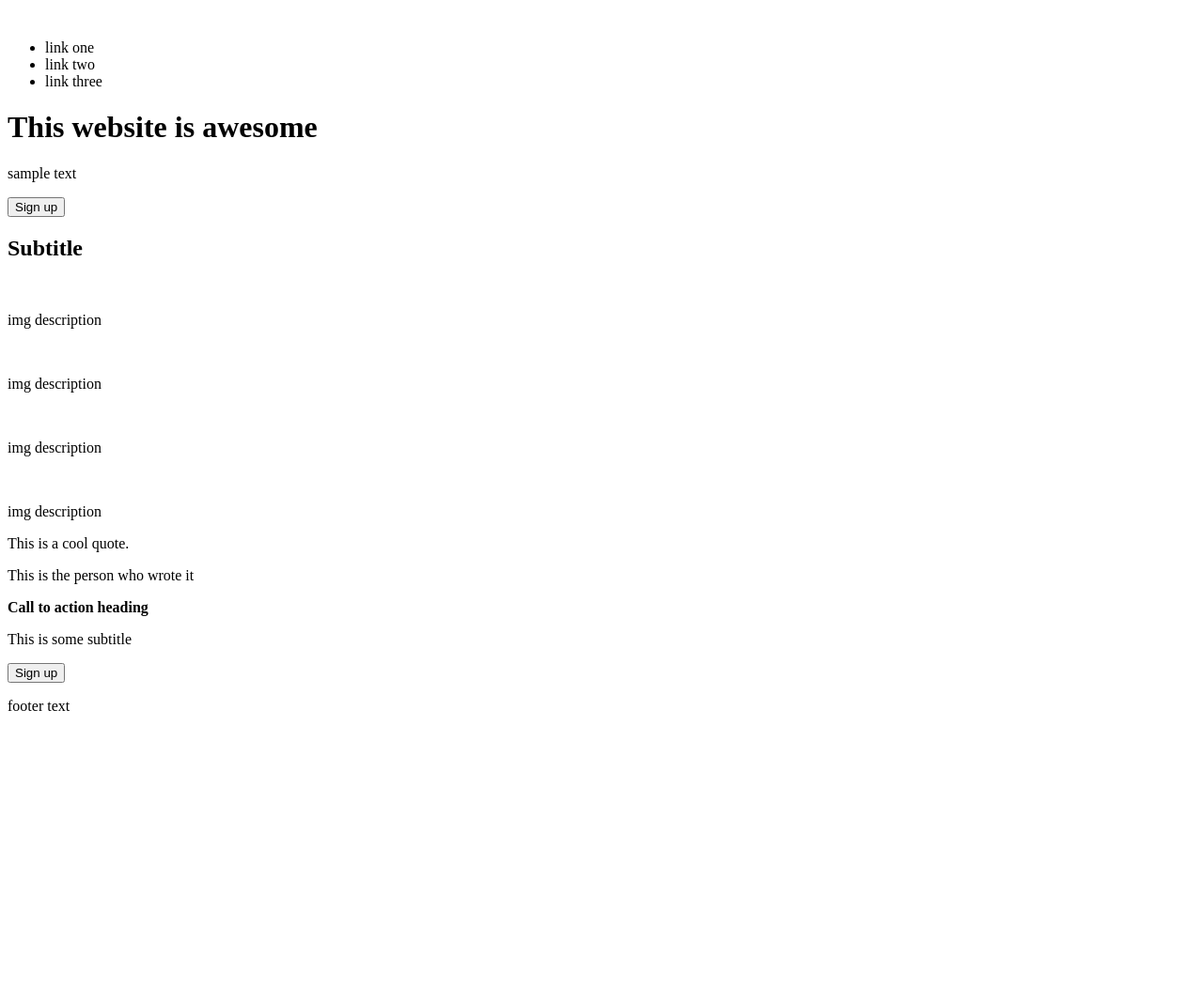
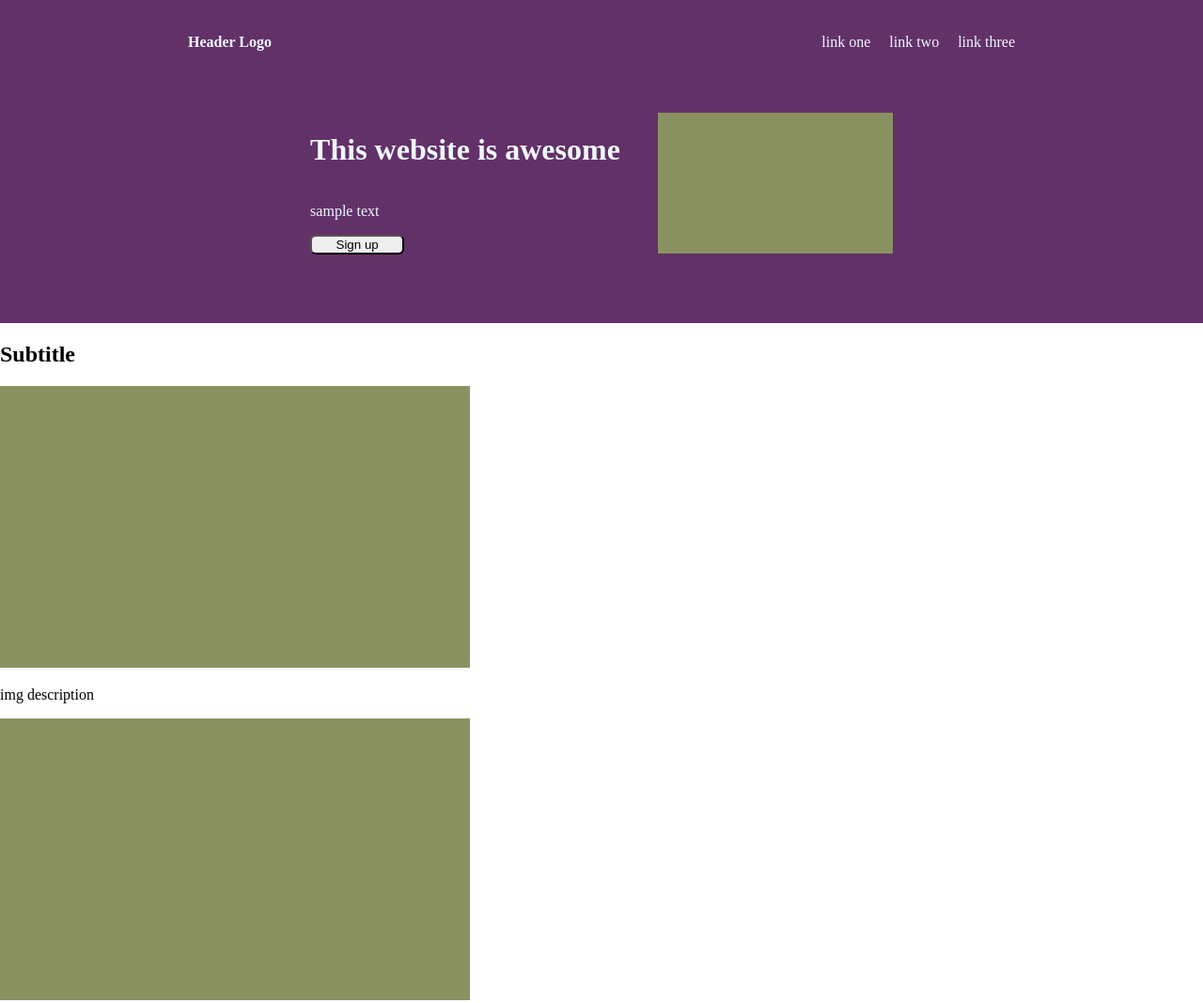
Before and after one commit to hypnic-jerk/odin-landing-page, a plain HTML site: page index.html in a window 1280 px wide. Shown: the top 1068 px of the page at 94% size. Before the commit the page ends 800 px from the top, so only its background shows below. Drawn offline with Linux system fonts and the light colour scheme.

Commit message:
add sample image and css layout for page header

```diff
--- a/index.html
+++ b/index.html
@@ -9,7 +9,7 @@
 <body>
   <div class="block-top">
     <div class="header">
-      <img>
+      <p><strong>Header Logo</strong></p>
       <ul>
         <li>
           <a>link one</a>
@@ -24,11 +24,12 @@
     </div>
 
     <div class="intro">
-      <div>
+      <div class="intro-text">
         <h1>This website is awesome</h1>
         <p>sample text</p>
         <button>Sign up</button>
       </div>
+      <div><img src="./sample-img/horizontal.png" width="250px"></div>
     </div>
   </div>
 
@@ -36,19 +37,19 @@
     <h2>Subtitle</h2>
     <div class="gallery">
       <div class="item">
-        <img>
+        <img src="./sample-img/horizontal.png">
         <p>img description</p>
       </div>
       <div class="item">
-        <img>
+        <img src="./sample-img/horizontal.png">
         <p>img description</p>
       </div>
       <div class="item">
-        <img>
+        <img src="./sample-img/horizontal.png">
         <p>img description</p>
       </div>
       <div class="item">
-        <img>
+        <img src="./sample-img/horizontal.png">
         <p>img description</p>
       </div>
     </div>
--- a/style.css
+++ b/style.css
@@ -0,0 +1,54 @@
+body {
+  display: flex;
+  flex-direction: column;
+  align-content: space-around;
+  margin: 0px;
+}
+
+ul {
+  list-style-type: none;
+  margin: 0px;
+  padding: 0px;
+  display: flex;
+  gap: 20px;
+}
+
+button {
+  width: 100px;
+  border-radius: 6px;
+}
+
+.block-top {
+  background-color: #623168;
+  color: aliceblue;
+  margin: 0px;
+  padding: 20px 200px;
+  display: flex;
+  flex-direction: column;
+}
+
+.header, .intro {
+  color: aliceblue;
+  display: flex;
+  align-items: center;
+}
+
+.header{
+  justify-content: space-between;
+}
+
+.intro {
+  display: flex;
+  align-items:flex-start;
+  justify-content: center;
+  gap: 40px;
+  padding: 50px 0px;
+}
+
+.intro-text {
+  flex-grow: 0;
+  display: flex;
+  flex-direction: column;
+  margin: 0px;
+  padding: 0px;
+}
```
Also changed, not shown: sample-img/horizontal.png (added).
